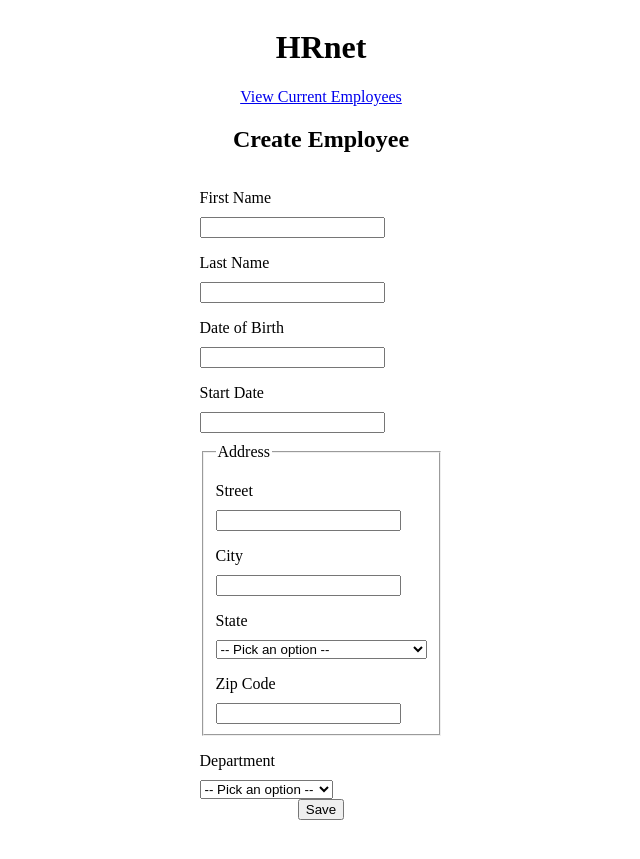
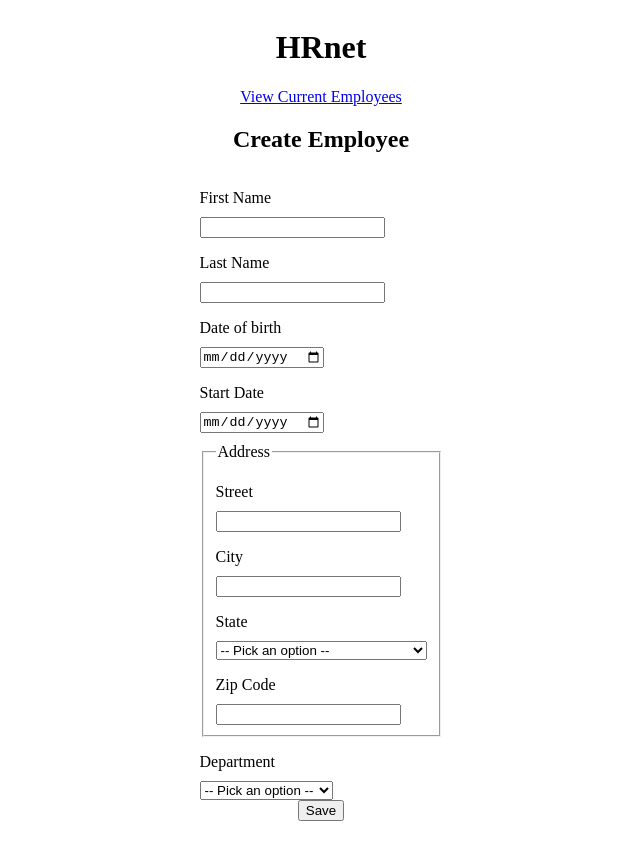
Before and after one commit to Lsael/P14-OCR-Wealth_Health, a React (Create React App) app: page / in a window 1280 px wide. Shown: the whole page, without its empty margins (319-959 px from the left). Built offline with nearby package versions, Linux system fonts and the light colour scheme.

Commit message:
Added Datepicker plugin

```diff
--- a/src/pages/CreateEmployee.js
+++ b/src/pages/CreateEmployee.js
@@ -1,5 +1,6 @@
 import { Link } from "react-router-dom";
 import { departments, states } from "../data.js";
+import Datepicker from "../plugins/Datepicker/Datepicker.js";
 import Modal, { OpenFadingModal } from "../plugins/Modal/Modal.js";
 import SelectMenu from "../plugins/SelectMenu/SelectMenu.js";
 
@@ -23,11 +24,9 @@
           <label htmlFor="last-name">Last Name</label>
           <input type="text" id="last-name" />
 
-          <label htmlFor="date-of-birth">Date of Birth</label>
-          <input id="date-of-birth" type="text" />
+          <Datepicker name={'date-of-birth'} label={"Date of birth"} />
 
-          <label htmlFor="start-date">Start Date</label>
-          <input id="start-date" type="text" />
+          <Datepicker name={'start-date'} label={"Start Date"} />
 
           <fieldset className="address">
             <legend>Address</legend>
--- /dev/null
+++ b/src/plugins/Datepicker/Datepicker.js
@@ -0,0 +1,12 @@
+import styles from './Datepicker.module.css'
+
+const Datepicker = ({name, label}) => {
+    return (
+        <>
+            <label htmlFor={name}>{label}</label>
+            <input id={name} type="date" />
+        </>
+    );
+  };
+
+  export default Datepicker
--- /dev/null
+++ b/src/plugins/Datepicker/Datepicker.module.css
@@ -0,0 +1 @@
+.datepicker {}
--- a/src/plugins/SelectMenu/SelectMenu.js
+++ b/src/plugins/SelectMenu/SelectMenu.js
@@ -1,7 +1,8 @@
+import styles from './SelectMenu.module.css'
 
 const SelectMenu = ({props, name}) => {
     return (
-        <select id={name} name={name} className="select-menu">
+        <select id={name} name={name} className={styles.selectMenu}>
             <option value="">-- Pick an option --</option>
             {
                 props.map((element, index) => {
--- /dev/null
+++ b/src/plugins/SelectMenu/SelectMenu.module.css
@@ -0,0 +1 @@
+.selectMenu {}
```
